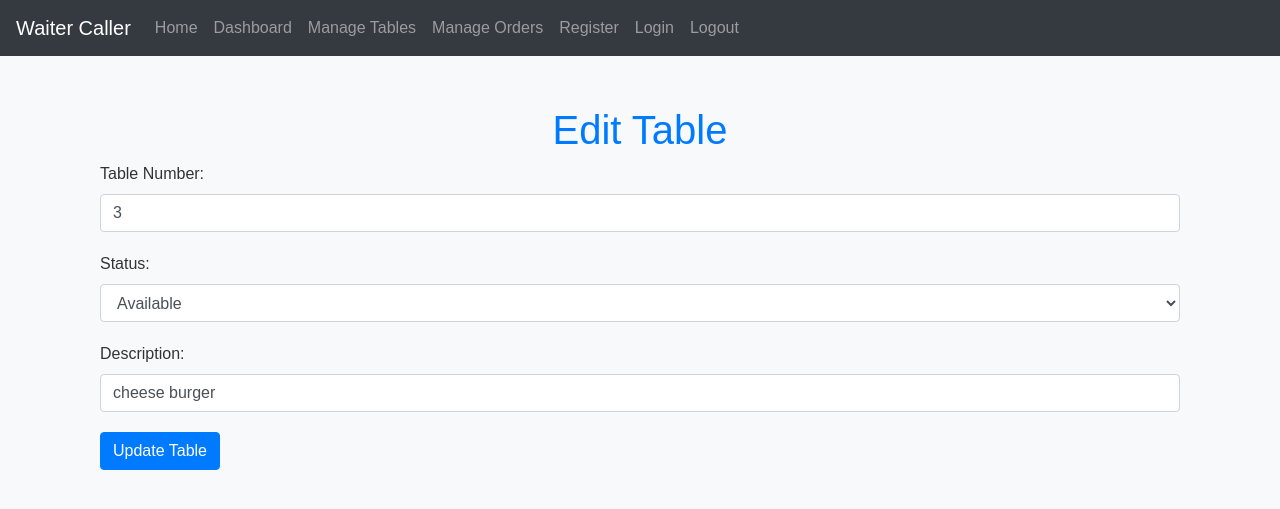
After one commit to Xframex/WAITER_CALLER, a Flask app: page /edit_table/1 in a window 1280 px wide. The commit adds this page. Shown: the top 509 px of the page. Run offline with Flask 3, Linux system fonts and the light colour scheme; some libraries are stand-ins or nearby versions.

Commit message:
chore: Add actions to manage_tables.html and filter functionality to manage_orders.html

```diff
--- a/app.py
+++ b/app.py
@@ -4,6 +4,7 @@ from werkzeug.security import generate_password_hash, check_password_hash
 from flask_bcrypt import Bcrypt
 from flask_migrate import Migrate  # Import Flask-Migrate
 from models import User, Table, Order
+#from flask_wtf.csrf import CSRFProtect
 
 app = Flask(__name__)
 app.config['SECRET_KEY'] = '_secret_key'
@@ -11,6 +12,7 @@ app.config['SQLALCHEMY_DATABASE_URI'] = 'sqlite:///site.db'
 db = SQLAlchemy(app)
 migrate = Migrate(app, db)  # Initialize Flask-Migrate
 bcrypt = Bcrypt(app)
+#csrf = CSRFProtect(app)
 
 users_bp = Blueprint('users', __name__)
 
@@ -91,34 +93,86 @@ def register():
 @app.route('/manage_tables', methods=['GET', 'POST'])
 def manage_tables():
     if 'user_id' not in session:
+        flash('Please log in to manage tables.', 'error')
         return redirect(url_for('login'))
     if request.method == 'POST':
         table_number = request.form['table_number']
         status = request.form['status']
-        description = request.form.get('description')  # handle description is fetched
+        description = request.form.get('description')
         new_table = Table(table_number=table_number, status=status, description=description)
         db.session.add(new_table)
         db.session.commit()
+        flash('Table added successfully.', 'success')
         return redirect(url_for('manage_tables'))
     tables = Table.query.all()
     return render_template('manage_tables.html', tables=tables)
 
+@app.route('/delete_table/<int:table_id>', methods=['POST'])
+def delete_table(table_id):
+    table = Table.query.get_or_404(table_id)
+    db.session.delete(table)
+    db.session.commit()
+    flash('Table deleted successfully.', 'success')
+    return redirect(url_for('manage_tables'))
+
+
+
+
+@app.route('/edit_table/<int:table_id>', methods=['GET', 'POST'])
+def edit_table(table_id):
+    table = Table.query.get_or_404(table_id)
+    if request.method == 'POST':
+        table.table_number = request.form['table_number']
+        table.status = request.form['status']
+        table.description = request.form.get('description')
+        db.session.commit()
+        flash('Table updated successfully.', 'success')
+        return redirect(url_for('manage_tables'))
+    return render_template('edit_table.html', table=table)
+
 @app.route('/manage_orders', methods=['GET', 'POST'])
 def manage_orders():
     if 'user_id' not in session:
+        flash('Please log in to manage orders.', 'error')
         return redirect(url_for('login'))
 
     if request.method == 'POST':
         table_id = request.form['table_id']
         description = request.form['description']
-        new_order = Order(table_id=table_id, description=description)
+        new_order = Order(table_id=table_id, description=description, status='Pending')
         db.session.add(new_order)
         db.session.commit()
+        flash('Order added successfully.', 'success')
         return redirect(url_for('manage_orders'))
 
-    orders = Order.query.all()
+    filter_status = request.args.get('filter_status')
+    if filter_status:
+        orders = Order.query.filter_by(status=filter_status).all()
+    else:
+        orders = Order.query.all()
+
     tables = Table.query.all()
     return render_template('manage_orders.html', orders=orders, tables=tables)
+
+@app.route('/clear_tables', methods=['POST'])
+def clear_tables():
+    if 'user_id' not in session:
+        flash('Please log in to perform this action.', 'error')
+        return redirect(url_for('login'))
+
+    # Check if there are any existing orders associated with tables
+    existing_orders = Order.query.filter(Order.table_id.isnot(None)).count()
+    if existing_orders > 0:
+        flash('Cannot clear tables with existing orders', 'error')
+    else:
+        Table.query.delete()  # This deletes all rows from the Table model
+        db.session.commit()
+        flash('All tables deleted successfully.', 'success')
+
+    return redirect(url_for('manage_tables'))
+
+
+
 
 @app.route('/resolve_order/<int:order_id>', methods=['POST'])
 def resolve_order(order_id):
--- /dev/null
+++ b/templates/edit_table.html
@@ -0,0 +1,28 @@
+{% extends 'base.html' %}
+
+{% block title %}Edit Table{% endblock %}
+
+{% block content %}
+<div class="container mt-5">
+    <h1 class="text-center">Edit Table</h1>
+    <form method="POST" action="{{ url_for('edit_table', table_id=table.id) }}">
+        <div class="form-group">
+            <label for="table_number">Table Number:</label>
+            <input type="number" class="form-control" id="table_number" name="table_number" value="{{ table.table_number }}" required>
+        </div>
+        <div class="form-group">
+            <label for="status">Status:</label>
+            <select class="form-control" id="status" name="status" required>
+                <option value="Available" {% if table.status == 'Available' %}selected{% endif %}>Available</option>
+                <option value="Occupied" {% if table.status == 'Occupied' %}selected{% endif %}>Occupied</option>
+                <option value="Reserved" {% if table.status == 'Reserved' %}selected{% endif %}>Reserved</option>
+            </select>
+        </div>
+        <div class="form-group">
+            <label for="description">Description:</label>
+            <input type="text" class="form-control" id="description" name="description" value="{{ table.description }}">
+        </div>
+        <button type="submit" class="btn btn-primary">Update Table</button>
+    </form>
+</div>
+{% endblock %}
```
Also changed, not shown: templates/manage_orders.html (+18 -4 lines), templates/manage_tables.html (+12 -2 lines), instance/site.db.
